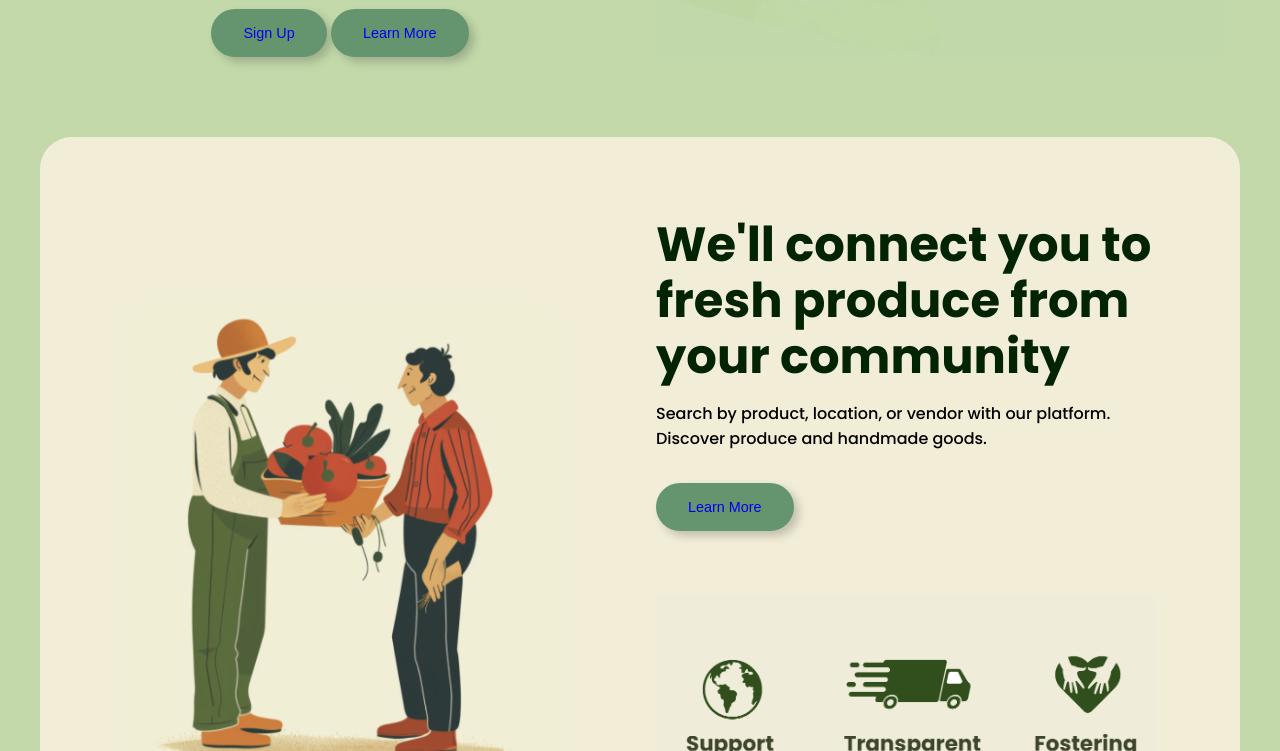
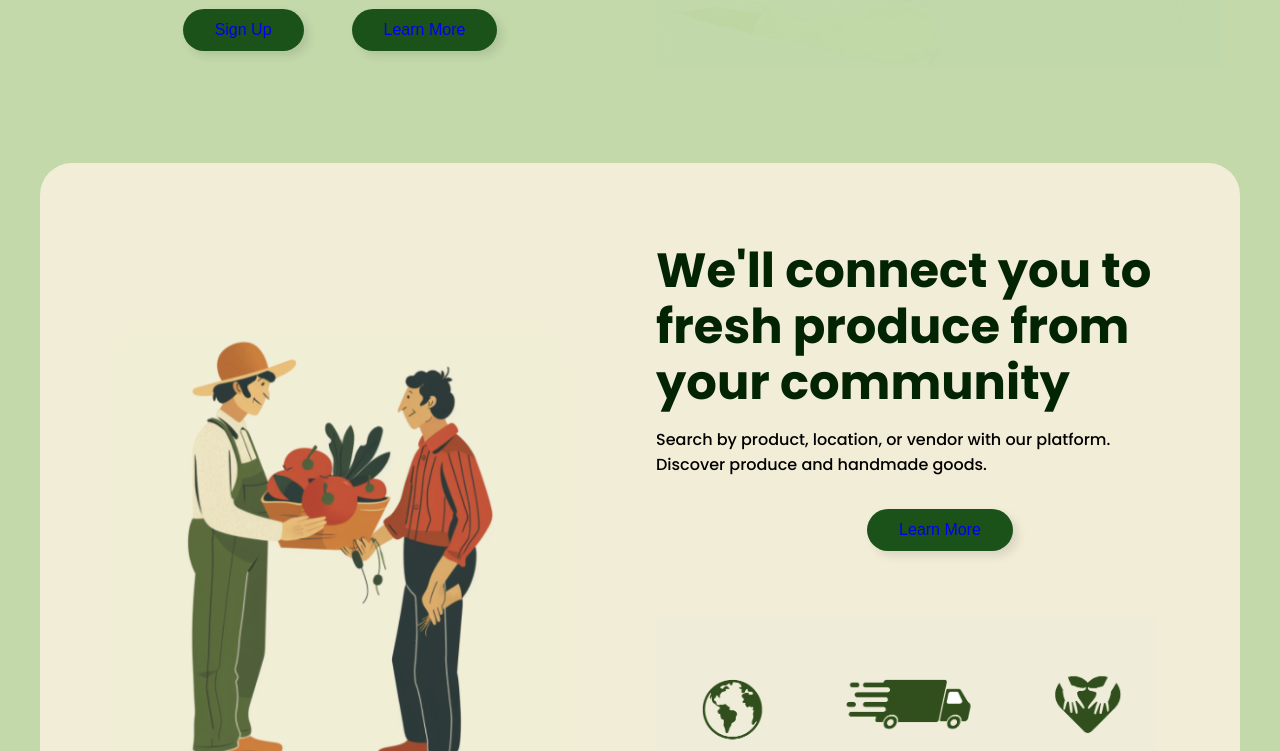
Before and after one commit to brielle-young/aggregatelocal, a plain HTML site: page index.html in a window 1280 px wide. Shown: the part 557-1308 px from the top of the page. Drawn offline with nearby package versions, Linux system fonts and the light colour scheme.

Commit message:
Update index.html

```diff
--- a/index.html
+++ b/index.html
@@ -40,7 +40,7 @@
                 <p>
                     Shop local anywhere, anytime.
                 </p>
-                <div class="nav__btns">
+                <div class="header__btns">
                     <button class="btn"><a href="https://docs.google.com/forms/d/e/1FAIpQLSfODjvXINoBMOUvCaYLXmYd4CLAYkPUCqcWCjX33vVX0PDzFg/viewform?usp=sf_link">Sign Up</a></button>
                     <button class="btn"><a href="#about">Learn More</a></button>
                 </div>
@@ -55,7 +55,9 @@
                 <p class="section__description">
                     Search by product, location, or vendor with our platform. Discover produce and handmade goods.
                 </p>
-                <button class="btn"><a href='#footer'>Learn More</a></button>
+                 <div class="header__btns">
+                    <button class="btn"><a href="#footer">Learn More</a></button>
+                </div>
                 <img src="features1.png" alt="map">
             </div>
         </section>
```
